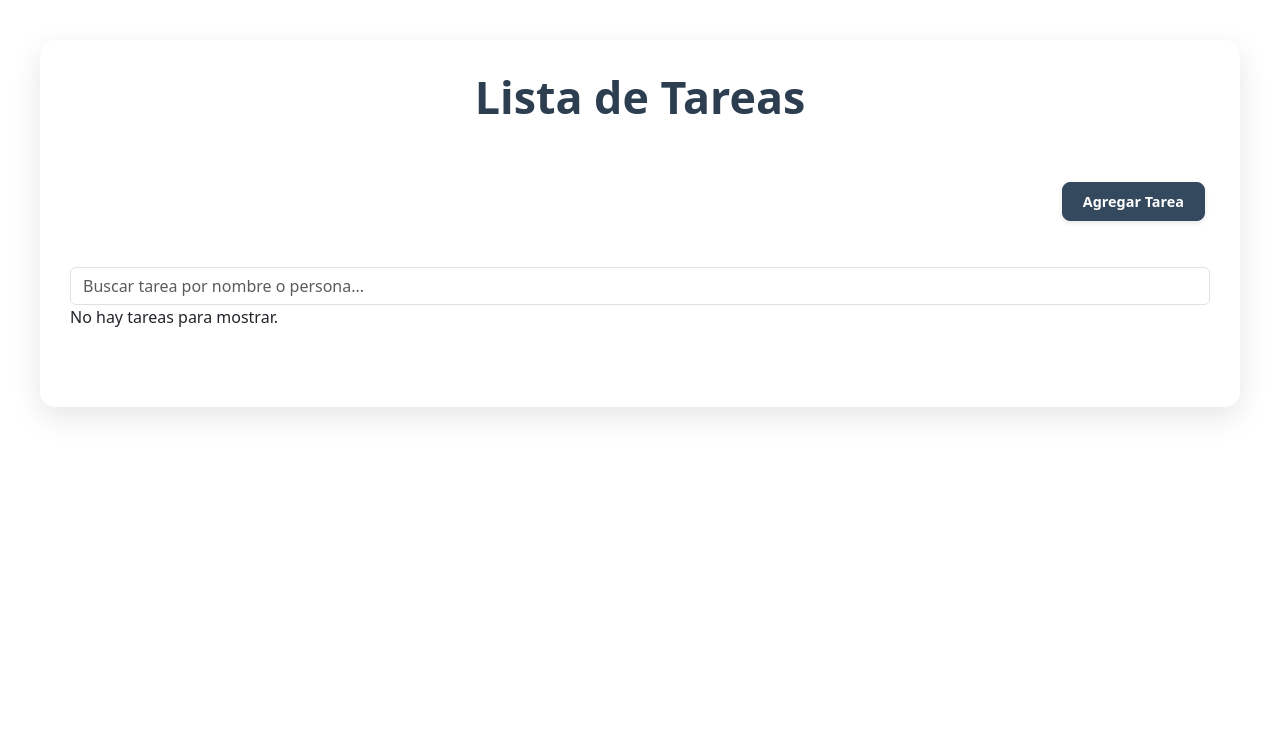
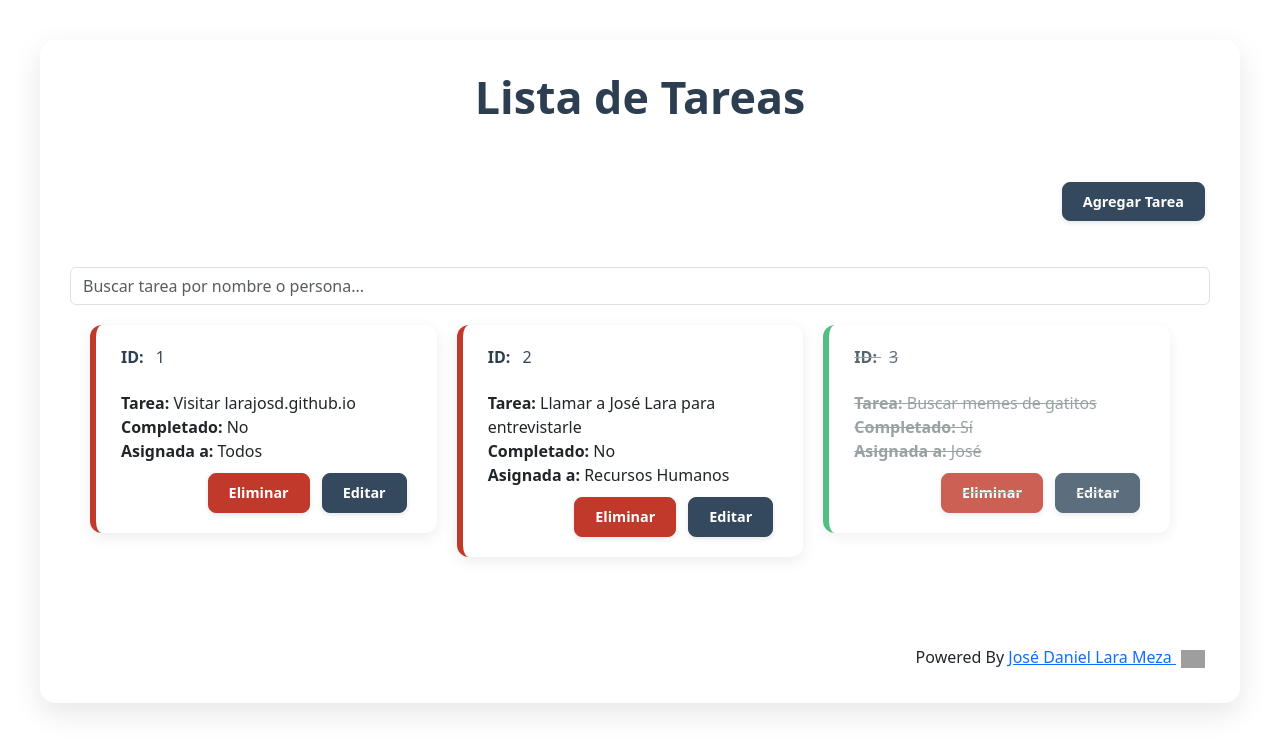
Before and after one commit to larajosed/ReactTodoList, a React (Create React App) app: page / in a window 1280 px wide. Shown: the top 752 px of the page. Built offline with nearby package versions, Linux system fonts and the light colour scheme; grey boxes are pictures that could not be loaded.

Commit message:
last change todoList

```diff
--- a/src/App.css
+++ b/src/App.css
@@ -90,3 +90,7 @@ body {
   color: #7f8c8d;
   margin-top: 20px;
 }
+
+.footer {
+  text-align: end;
+}
--- a/src/App.js
+++ b/src/App.js
@@ -28,6 +28,16 @@ function App() {
         <TodoForm />
         <TodoList />
       </div>
+      <div className="footer">
+        Powered By{" "}
+        <a href="https://larajosed.github.io/#/" target="blank">
+          José Daniel Lara Meza{" "}
+          <img
+            src="https://raw.githubusercontent.com/larajosed/larajosed.github.io/refs/heads/main/src/assets/images/JL.png"
+            alt="JL"
+          ></img>
+        </a>
+      </div>
     </div>
   );
 }
--- a/src/components/TodoForm.js
+++ b/src/components/TodoForm.js
@@ -20,9 +20,9 @@ function TodoForm() {
 
   useEffect(() => {
     if (taskToEdit) {
-      setTaskName(taskToEdit.texto || "");
+      setTaskName(taskToEdit.text || "");
       setAssignedTo(taskToEdit.assignedTo || "");
-      setCompleted(taskToEdit.completada || false);
+      setCompleted(taskToEdit.completed || false);
       setIsEditing(true);
     } else {
       resetTaskFields();
@@ -32,8 +32,8 @@ function TodoForm() {
 
   const addTask = () => {
     let taskData = {
-      texto: taskName,
-      completada: completed,
+      text: taskName,
+      completed: completed,
       assignedTo: assignedTo,
     };
     if (isEditing && taskToEdit.id) {
--- a/src/components/TodoItem.js
+++ b/src/components/TodoItem.js
@@ -27,7 +27,7 @@ function TodoItem({ refresh, task }) {
   };
 
   const taskCardClass = `todoItemCard ${
-    task.completada ? "completedTask" : "incompleteTask"
+    task.completed ? "completedTask" : "incompleteTask"
   }`;
 
   return (
@@ -35,16 +35,20 @@ function TodoItem({ refresh, task }) {
       <div className={taskCardClass}>
         <div>
           <div className="taskInfo">
-            <strong>ID:</strong> {task.id}
+            <strong>ID: </strong>
+            {task.id}
           </div>
           <div>
-            <strong>Tarea:</strong> {task.texto}
+            <strong>Tarea: </strong>
+            {task.text}
           </div>
           <div>
-            <strong>Completada:</strong> {task.completada ? "Sí" : "No"}
+            <strong>Completado: </strong>
+            {task.completed ? "Sí" : "No"}
           </div>
           <div>
-            <strong>Asignada a:</strong> {task.assignedTo}
+            <strong>Asignada a: </strong>
+            {task.assignedTo}
           </div>
         </div>
         <div className="buttonsContainer">
--- a/src/components/TodoList.js
+++ b/src/components/TodoList.js
@@ -1,11 +1,11 @@
 import React, { useState, useEffect, useContext } from "react";
 import todoService from "../services/todoService";
 import TodoItem from "./TodoItem";
-import { Form, ListGroup } from "react-bootstrap";
+import { Form } from "react-bootstrap";
 import { TodoFormContext } from "../context/todoFormContext";
 import "../css/TodoList.css";
 
-function TodoList({ searchBarClassName }) {
+function TodoList() {
   const [tasks, setTasks] = useState([]);
   const [searchTerm, setSearchTerm] = useState("");
   const { refreshTasks, setRefreshTasks } = useContext(TodoFormContext);
@@ -16,8 +16,8 @@ function TodoList({ searchBarClassName }) {
         if (searchTerm) {
           data = data.filter(
             (task) =>
-              (task.texto &&
-                task.texto.toLowerCase().includes(searchTerm.toLowerCase())) ||
+              (task.text &&
+                task.text.toLowerCase().includes(searchTerm.toLowerCase())) ||
               (task.assignedTo &&
                 task.assignedTo
                   .toLowerCase()
@@ -38,7 +38,7 @@ function TodoList({ searchBarClassName }) {
   return (
     <>
       <div>
-        <Form.Group className={searchBarClassName}>
+        <Form.Group>
           <Form.Control
             type="text"
             placeholder="Buscar tarea por nombre o persona..."
--- a/src/css/TodoItem.css
+++ b/src/css/TodoItem.css
@@ -159,3 +159,10 @@
   background-color: #a93226;
   border-color: #93221b;
 }
+
+img {
+  margin: 5px;
+  display: inline-block;
+  max-width: 1.5em;
+  height: auto;
+}
--- a/src/index.js
+++ b/src/index.js
@@ -6,6 +6,13 @@ import reportWebVitals from "./reportWebVitals";
 import "bootstrap/dist/css/bootstrap.min.css";
 import "./App.css";
 import { TodoFormContextProvider } from "./context/todoFormContext";
+import todoService from "./services/todoService";
+
+const LOCAL_STORAGE_KEY = "myTodoAppTasks";
+const initTasks = localStorage.getItem(LOCAL_STORAGE_KEY);
+if (!initTasks) {
+  todoService.initMockTasks();
+}
 
 const root = ReactDOM.createRoot(document.getElementById("root"));
 root.render(
--- a/src/services/todoService.js
+++ b/src/services/todoService.js
@@ -1,16 +1,10 @@
 const LOCAL_STORAGE_KEY = "myTodoAppTasks";
 
 const loadTasksFromLocalStorage = () => {
-  try {
-    const serializedTasks = localStorage.getItem(LOCAL_STORAGE_KEY);
-    return serializedTasks ? JSON.parse(serializedTasks) : [];
-  } catch (error) {
-    console.error("Error al cargar tareas desde localStorage:", error);
-    return []; // En caso de error, devuelve un array vacío
-  }
+  const serializedTasks = localStorage.getItem(LOCAL_STORAGE_KEY);
+  return serializedTasks ? JSON.parse(serializedTasks) : [];
 };
 
-// Función auxiliar para guardar tareas en localStorage
 const saveTasksToLocalStorage = (tasks) => {
   try {
     const serializedTasks = JSON.stringify(tasks);
@@ -20,7 +14,6 @@ const saveTasksToLocalStorage = (tasks) => {
   }
 };
 
-// Inicializa mockTasks cargando desde localStorage al inicio
 let mockTasks = loadTasksFromLocalStorage();
 
 const todoService = {
@@ -41,12 +34,9 @@ const todoService = {
       if (taskData.id) {
         const index = mockTasks.findIndex((task) => task.id === taskData.id);
         if (index !== -1) {
-          // Fusionamos los datos existentes con los nuevos datos de taskData.
-          // Esto actualiza las propiedades que vienen en taskData y mantiene las que no. Destructuracion de objetos
-
           mockTasks[index] = { ...mockTasks[index], ...taskData };
           saveTasksToLocalStorage(mockTasks);
-          resolve(mockTasks[index]); // Resolvemos con la tarea actualizada
+          resolve(mockTasks[index]);
         } else {
           reject(new Error("Tarea no encontrada para editar."));
         }
@@ -61,11 +51,35 @@ const todoService = {
           ...taskData,
         };
         mockTasks.push(newTask);
-        saveTasksToLocalStorage(mockTasks); //
+        saveTasksToLocalStorage(mockTasks);
         resolve(newTask);
       }
     });
   },
+  initMockTasks: () => {
+    const tasckInit = [
+      {
+        id: 1,
+        text: "Visitar larajosd.github.io",
+        completed: false,
+        assignedTo: "Todos",
+      },
+      {
+        id: 2,
+        text: "Llamar a José Lara para entrevistarle",
+        completed: false,
+        assignedTo: "Recursos Humanos",
+      },
+      {
+        id: 3,
+        text: "Buscar memes de gatitos",
+        completed: true,
+        assignedTo: "José",
+      },
+    ];
+    localStorage.setItem(LOCAL_STORAGE_KEY, JSON.stringify(tasckInit));
+    mockTasks = loadTasksFromLocalStorage();
+  },
 };
 
 export default todoService;
```
